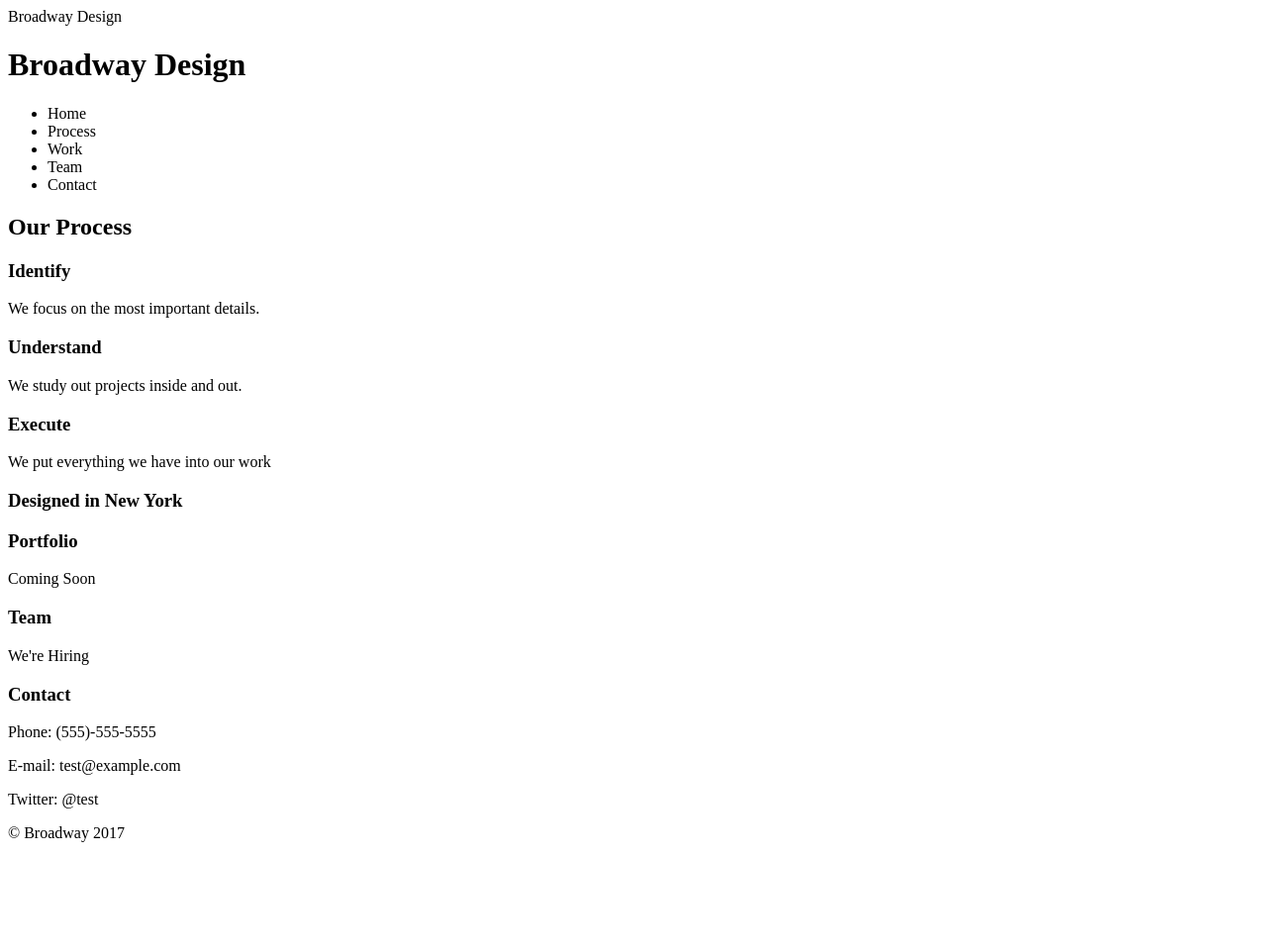
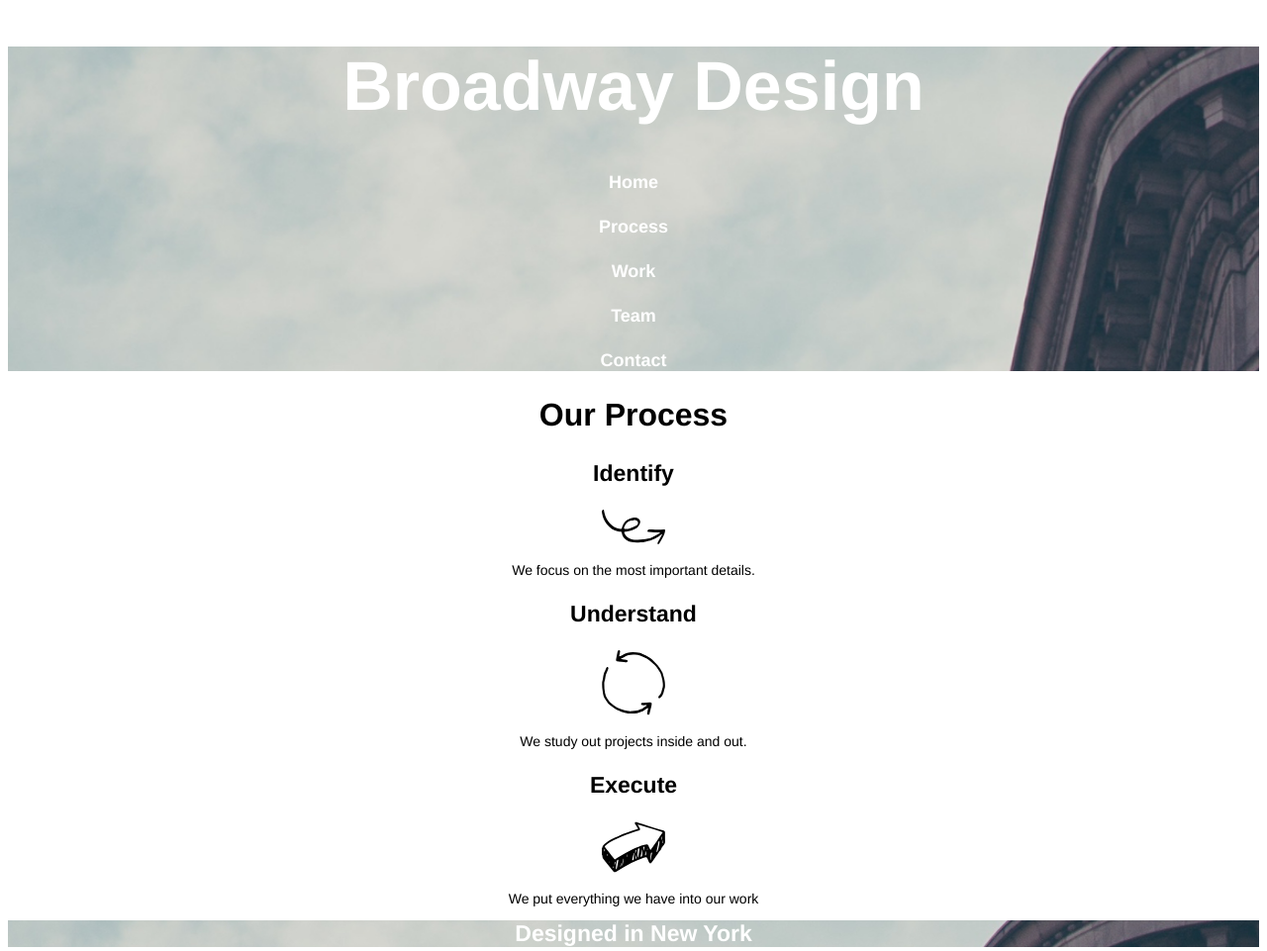
Before and after one commit to xbarnzx/broadway_design, a plain HTML site: page index.html in a window 1280 px wide. Shown: the top 961 px of the page at 99% size. Before the commit the page ends 867 px from the top, so only its background shows below. Drawn offline with Linux system fonts and the light colour scheme.

Commit message:
1247 181217 Halfway Design Commit

```diff
--- a/index.html
+++ b/index.html
@@ -1,33 +1,46 @@
 <!DOCTYPE html>
+
 <html>
   <head>
-    <link ahref=""
+    <link href="./resources/css/style.css" type="text/css" rel="stylesheet">
     <title> Broadway Design </title>
   </head>
+
   <body>
+   <div class="title_list">
 
-    <h1> Broadway Design </h1>
+    <h1 font-size: 70px> Broadway Design </h1>
 
-    <ul>
-      <li> Home </li>
-      <li> Process </li>
-      <li> Work </li>
-      <li> Team </li>
-      <li> Contact </li>
-    </ul>
+    <h4> Home </h4>
+    <h4> Process </h4>
+    <h4> Work </h4>
+    <h4> Team </h4>
+    <h4> Contact </h4>
 
+   </div
+
+   <div>
     <h2> Our Process </h2>
+  </div>
+
+  <div>
 
     <h3> Identify </h3>
+    <img src="./resources/images/identify.svg"> <br>
     <p> We focus on the most important details. </p>
 
     <h3> Understand </h3>
+    <img src="./resources/images/understand.svg"> <br>
     <p> We study out projects inside and out. </p>
 
     <h3> Execute </h3>
+    <img src="./resources/images/execute.svg">
     <p> We put everything we have into our work </p>
 
-    <h3> Designed in New York </h3>
+  </div>
+
+   <div class="design_strip"> Designed in New York
+  </div>
 
     <h3> Portfolio </h3>
     <p> Coming Soon </p>
--- /dev/null
+++ b/resources/css/style.css
@@ -0,0 +1,30 @@
+body {text-align: center;
+      font-family: Helvetica;}
+
+.title_list {background-image: url("../images/building.png");
+             background-size: cover;}
+
+.design_strip {background-image: url("../images/building.png");
+               font-size: 23px;
+               font-weight: bold;
+               color: white;}
+
+h1  {font-family: Helvetica;
+    font-size: 70px;
+    font-weight: bold;
+    color: white;}
+
+h4 {font-family: Helvetica;
+    color: white;
+    font-size: 18px;}
+
+h2 {font-family: Helvetica;
+   font-size: 32px;
+   font-weight: bold;}
+
+h3 {font-family: Helvetica;
+    font-size: 23px;
+    font-weight: bold;}
+
+p {font-family: Helvetica;
+   font-size: 14px;}
```
Also changed, not shown: resources/style.css (deleted), 1 other file.
